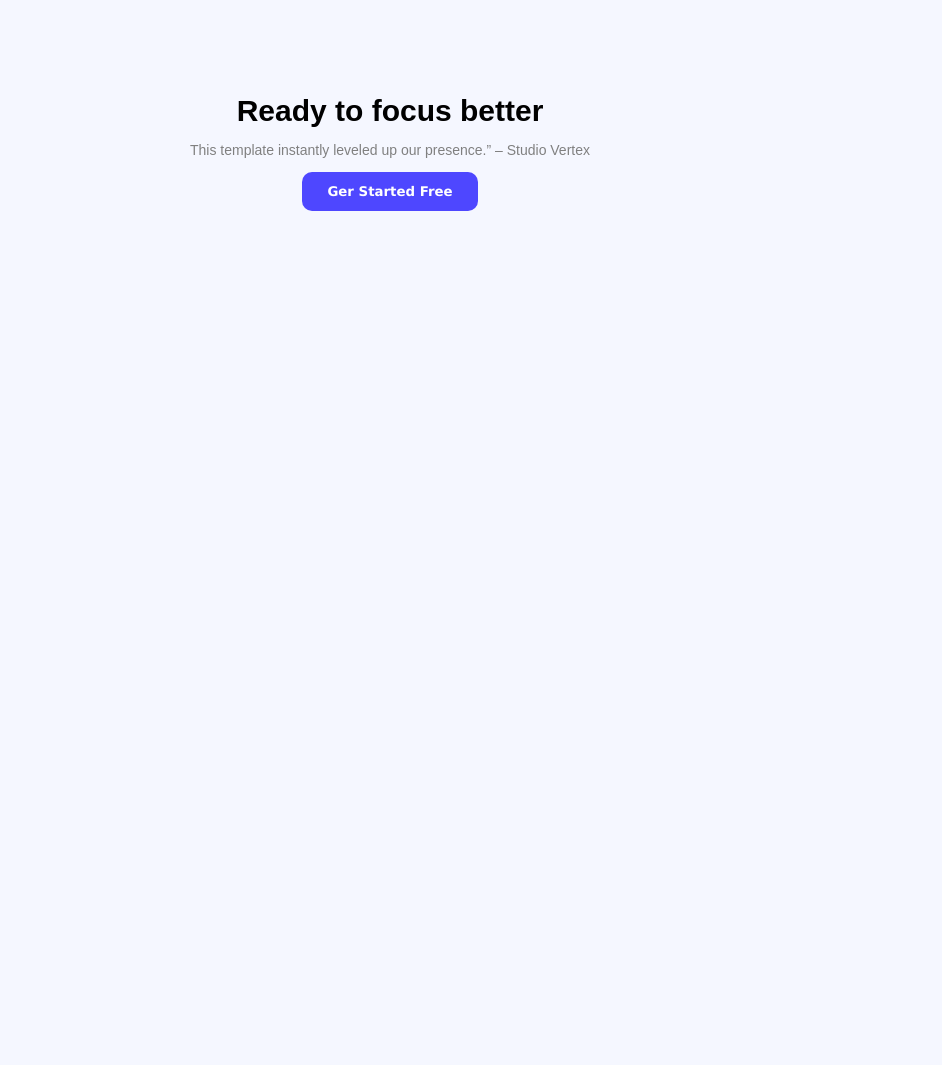
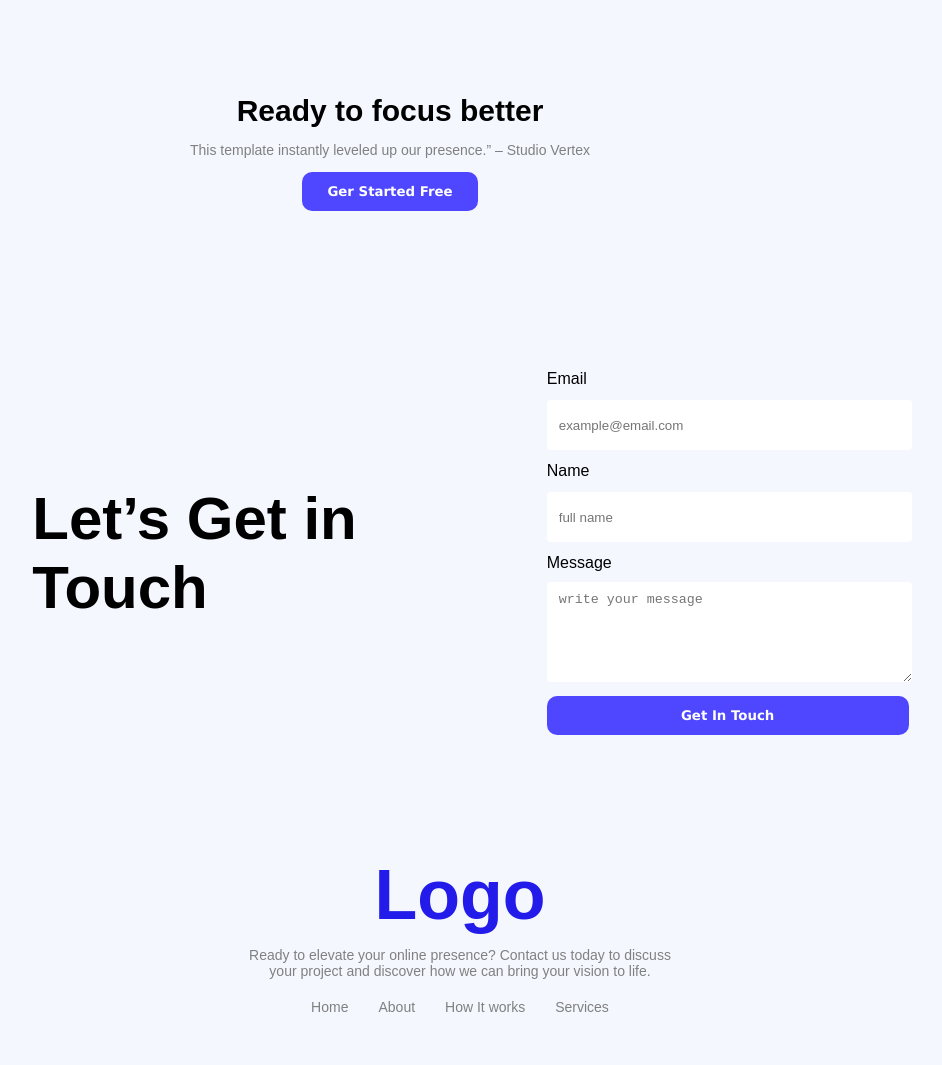
Before and after one commit to siddikkazi10/assaignment-1, a plain HTML site: page index.html in a window 1280 px wide. Shown: the part 1801-2866 px from the top of the page, without its empty margins (180-1122 px from the left). Before the commit the page ends 2101 px from the top, so only its background shows below. Drawn offline with Linux system fonts and the light colour scheme.

Commit message:
added footer section

```diff
--- a/index.html
+++ b/index.html
@@ -114,7 +114,7 @@
   </div>
 
   <!-- contact section start  -->
-   <!-- <div class="contact-parent">
+   <div class="contact-parent">
     <div class="title" style="font-size: 40px;">
       <h2>Let’s Get in <br> Touch</h2>
     </div>
@@ -131,13 +131,13 @@
       </form>
        <button style="width: 180%;" class="btn-type">Get In Touch</button>
     </div>
-   </div> -->
+   </div>
 
 </main>
 
-     <!-- footer section start  -->
+     <!-- footer section start   -->
 
-<!-- <footer>
+ <footer>
   <h2>Logo</h2>
   <p>Ready to elevate your online presence? Contact us today to discuss <br> your project and discover how we can bring your vision to life.</p>
   <ul>
@@ -146,7 +146,7 @@
     <li><a href="#">How It works</a></li>
     <li><a href="#">Services</a></li>
   </ul>
-</footer> -->
+</footer>
 
 
 </body>
--- a/style.css
+++ b/style.css
@@ -199,7 +199,7 @@ body {
     }
 
     /* contact section start  */
-    /* .contact-parent{
+    .contact-parent{
         display: flex;
         justify-content: center;
         align-items: center;
@@ -221,9 +221,9 @@ body {
         border: none;
         padding: 10px 12px;
         margin: 10px 0;
-    } */
+    }
 
-    /* footer section start
+    /* /* footer section start  */
     footer{
         text-align: center;
         padding: 50px 0;
@@ -253,4 +253,4 @@ body {
         margin: 0px 15px;
         color: gray;
 
-    } */
+    }
```
